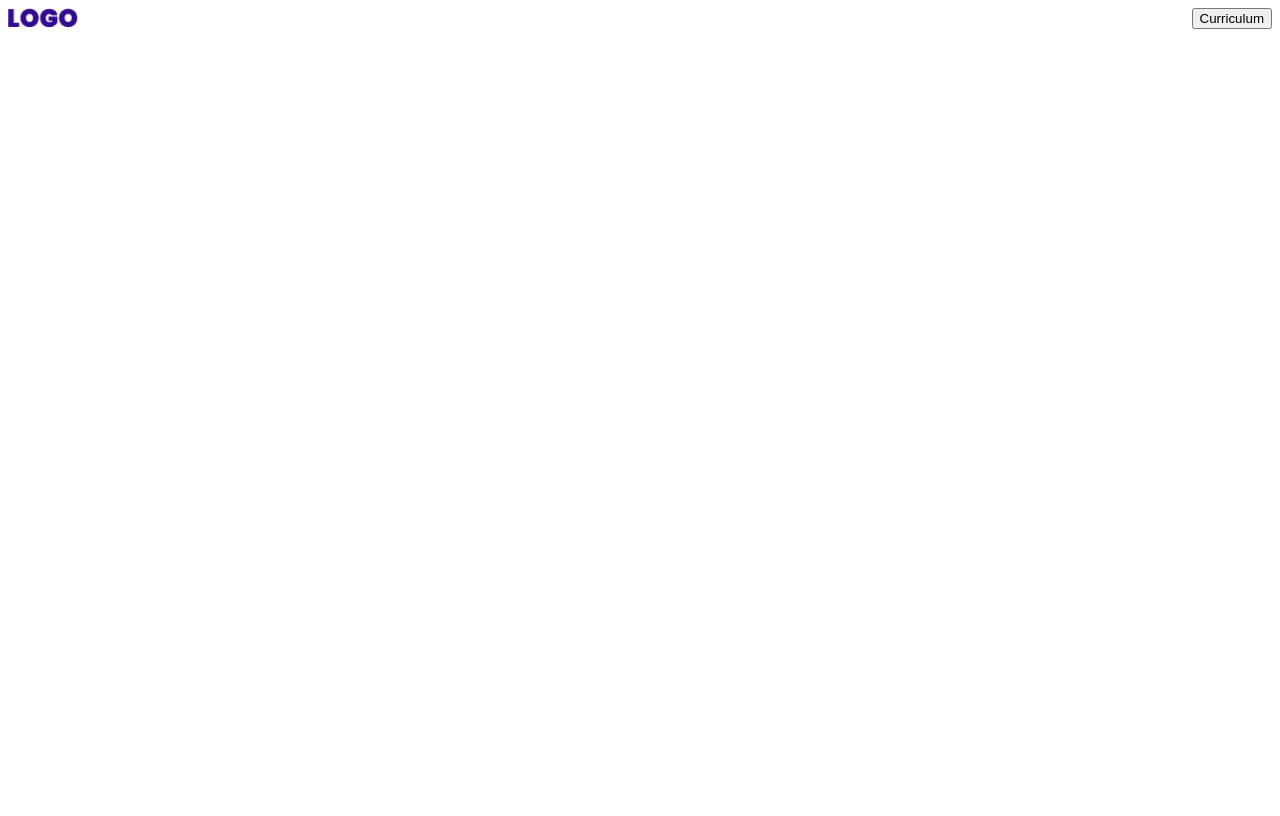
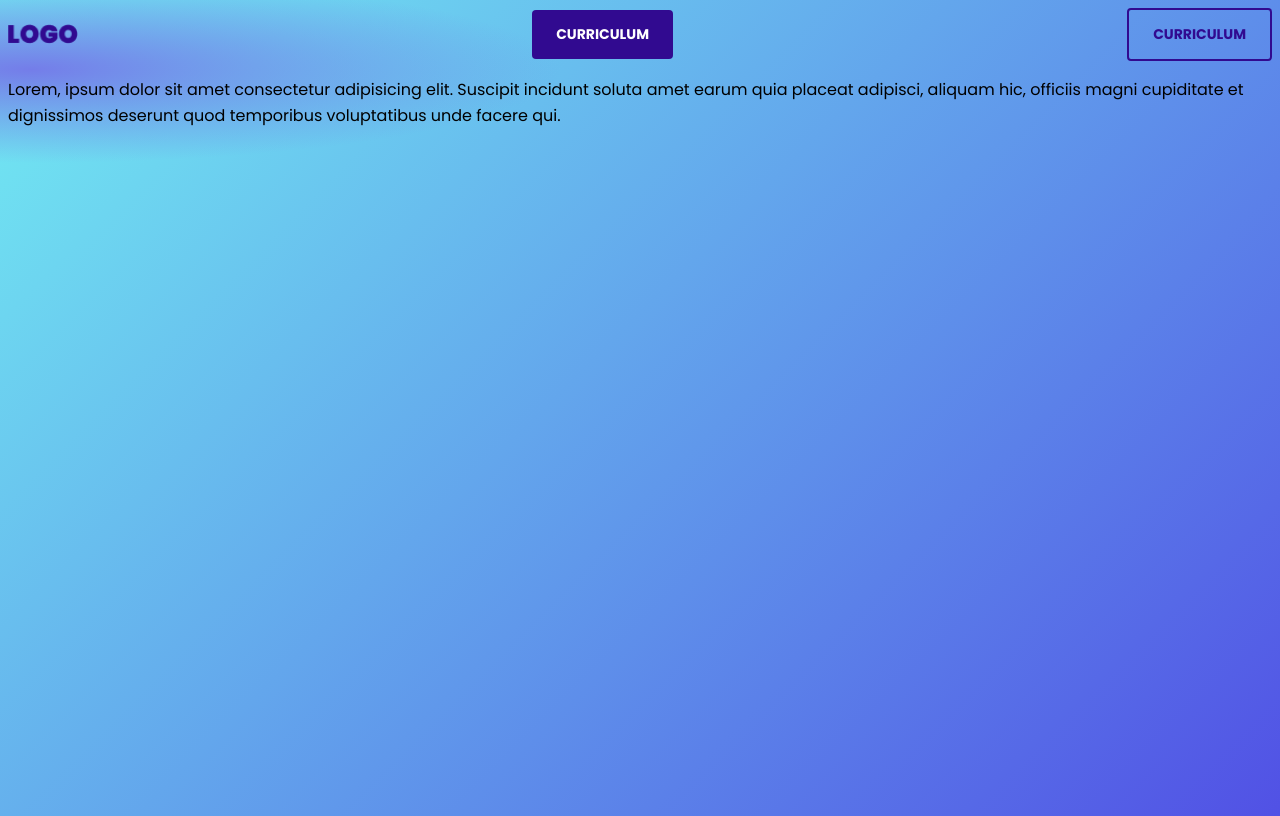
Before and after one commit to octaviolan/portafolio-jaume, a plain HTML site: page index.html in a window 1280 px wide. Drawn offline with Linux system fonts and the light colour scheme.

Commit message:
Componente button

```diff
--- /dev/null
+++ b/css/button.css
@@ -0,0 +1,18 @@
+.button {
+  background: var(--purple);
+  color: var(--white);
+  font: var(--button);
+  padding-inline-start: 24px;
+  padding-inline-end: 24px;
+  padding-block-start: 13px;
+  padding-block-end: 13px;
+  border-radius: 4px;
+  text-transform: uppercase;
+  border: none;
+}
+
+.button.is-secundary {
+  color: var(--purple);
+  background: unset;
+  border: 2px solid var(--purple);
+}
--- /dev/null
+++ b/css/header.css
@@ -0,0 +1,5 @@
+.header {
+  display: flex;
+  justify-content: space-between;
+  align-items: center;
+}
--- a/css/index.css
+++ b/css/index.css
@@ -1,15 +1,18 @@
+@import './button.css';
+@import './header.css';
+
 :root {
-  --gradient: radial-gradient(41.48% 11.48% at 2.38% 8.52%, #747DE9 0%, rgba(255, 255, 255, 0) 100%), linear-gradient(135deg, #72EDF2 0%, #5151E5 100%)
+  --gradient: radial-gradient(41.48% 11.48% at 2.38% 8.52%, #747DE9 0%, rgba(255, 255, 255, 0) 100%), linear-gradient(135deg, #72EDF2 0%, #5151E5 100%);
   --fontBase: 'Poppins', sans-serif;
   --headline1: bold 95px/153.71px var(--fontBase);
   --headline2: bold 59px/95.46px var(--fontBase);
   --headline3: bold 48px/77.66px var(--fontBase);
   --headline4: bold 34px/55.01px var(--fontBase);
   --headline5: bold 24px/38.83px var(--fontBase);
-  --body1: normal 16px/25.89px var(--fontBase);
-  --body2: normal 14px/22.65px var(--fontBase);
-  --button: bold 22.65px/22.65px var(--fontBase);
-  --caption: normal 12px/19.42px var(--fontBase);
+  --body1: 16px/25.89px var(--fontBase);
+  --body2: 14px/22.65px var(--fontBase);
+  --button: bold 14px/22.65px var(--fontBase);
+  --caption: 12px/19.42px var(--fontBase);
   --purple: #310A90;
   --green: #42E2B8;
   --white: #FFFFFF;
--- a/index.html
+++ b/index.html
@@ -4,16 +4,17 @@
   <meta charset="UTF-8">
   <meta http-equiv="X-UA-Compatible" content="IE=edge">
   <meta name="viewport" content="width=device-width, initial-scale=1.0">
+  <link rel="preconnect" href="https://fonts.gstatic.com">
+  <link href="https://fonts.googleapis.com/css2?family=Poppins:wght@400;700&display=swap" rel="stylesheet">
   <link rel="stylesheet" href="./css/index.css">
-  <link href="https://fonts.googleapis.com/css2?family=Poppins:wght@400;700&display=swap" rel="stylesheet">
-  <link rel="preconnect" href="https://fonts.gstatic.com">
-
   <title>Document</title>
 </head>
 <body>
-  <herader class="header">
+  <header class="header">
     <img src="./images/logo.png" width="70" height="20" alt="Logotipo Personal">
-    <button>Curriculum</button>
-  </herader>
+    <button class="button">Curriculum</button>
+    <button class="button is-secundary">Curriculum</button>
+  </header>
+  <p>Lorem, ipsum dolor sit amet consectetur adipisicing elit. Suscipit incidunt soluta amet earum quia placeat adipisci, aliquam hic, officiis magni cupiditate et dignissimos deserunt quod temporibus voluptatibus unde facere qui.</p>
 </body>
 </html>
```
